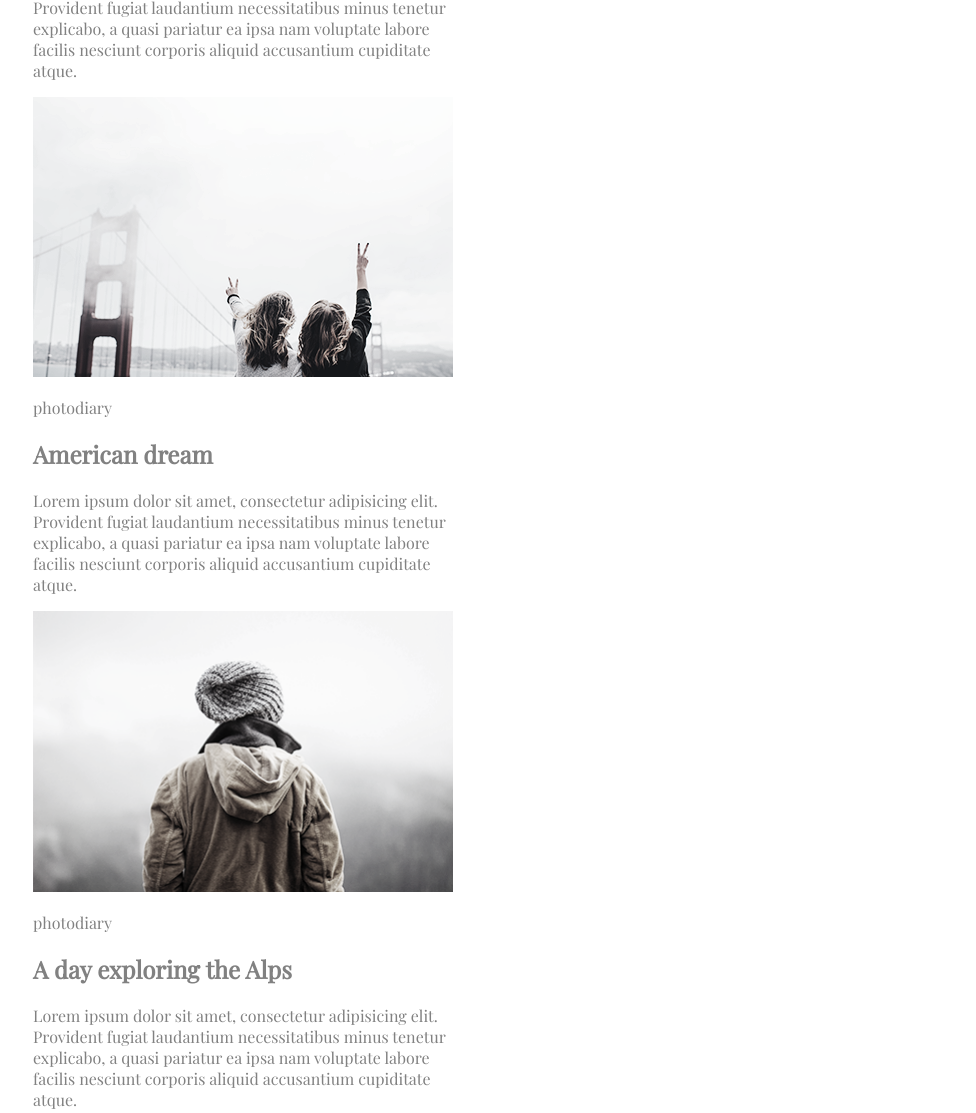
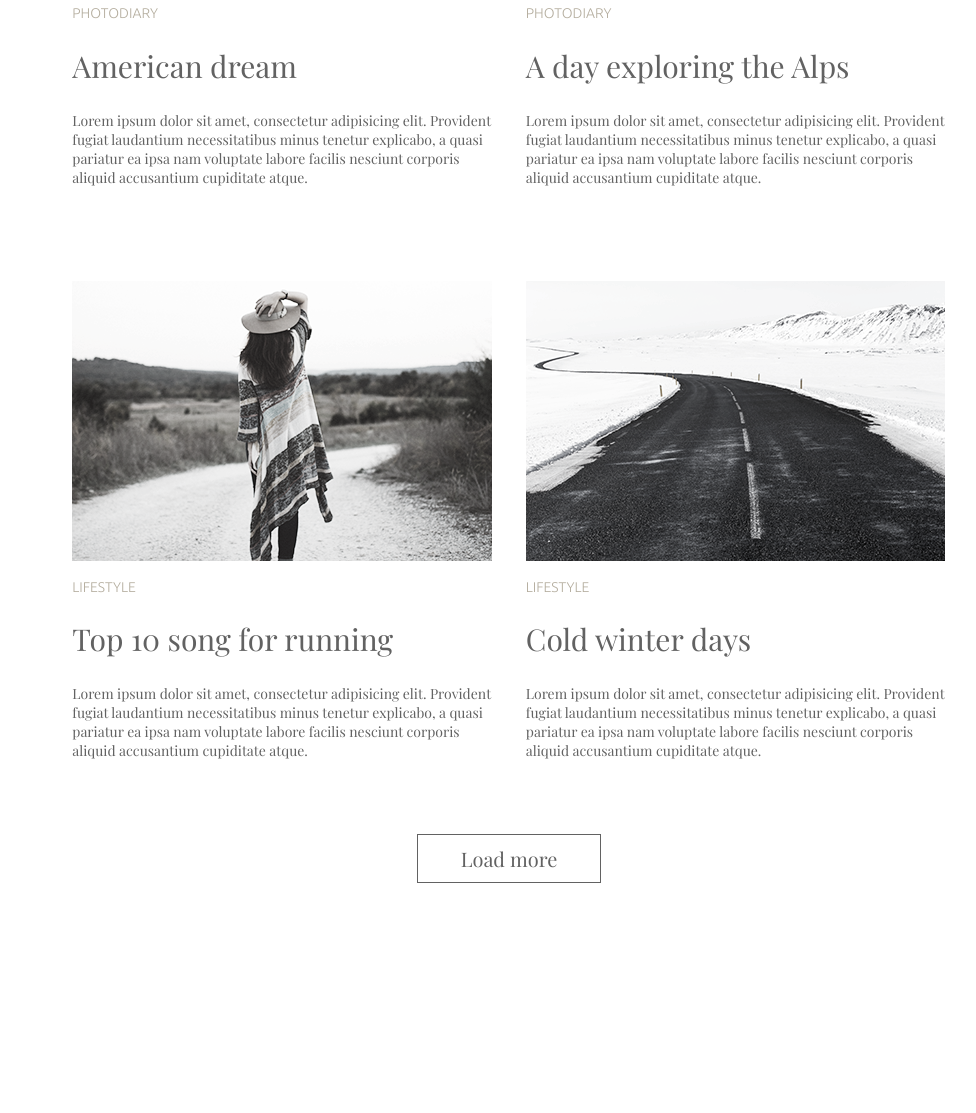
Before and after one commit to tachka123/goit-fe-course, a plain HTML site: page module-3/index.html in a window 1280 px wide. Shown: the part 1067-2180 px from the top of the page, without its empty margins (131-1107 px from the left). After the commit the page ends 1980 px from the top, so only its background shows below. Drawn offline with nearby package versions, Linux system fonts and the light colour scheme.

Commit message:
module-3

```diff
--- a/module-3/css/style.css
+++ b/module-3/css/style.css
@@ -1,45 +1,92 @@
-@import url('https://fonts.googleapis.com/css?family=Playfair+Display');
-
-.menu>.menu-select{
-
+@import url("https://fonts.googleapis.com/css?family=Playfair+Display");
+@import url("https://fonts.googleapis.com/css?family=Ubuntu:300");
+.menu > .menu-select {
   display: inline;
-
-
 }
-.menu-link{
+.menu-link {
   text-align: center;
   margin: auto;
   color: #818181;
   text-decoration: none;
-    font-stretch: extra-expanded
+  font-stretch: extra-expanded;
 }
-header{
+.header {
   text-align: center;
   word-spacing: 122px;
-    font-family: playfair display;
+  font-family: "Playfair Display", serif;
   font-size: 14px;
   text-transform: uppercase;
   margin-bottom: 103px;
-
-
-
+  margin-top: 78px;
 
 }
-.menu-link:hover{
+.menu-link:hover {
   color: #03a9f4;
 }
-.article{
-    font-family: playfair display;
-    margin-right: 156px;
-    margin-left: 156px;
-width: 428px;
+
+.button {
+  width: 162px;
+  align-content: center;
+  text-align: center;
+  border: 1px solid #626262;
+  padding: 10px;
+  margin: auto;
+  margin-top: 60px;
+  margin-bottom: 30px;
+}
+.button-click {
+    padding: 0;
+    border: none;
+    font-family: "Playfair Display";
+    font-size: 20px;
+    color: #626262;
+    background-color: transparent;
+    cursor: pointer;
+}
+.button-click:hover {
+    color: #03a9f4;
+  }
+
+.cart1,
+.cart3,
+.cart5 {
+  width: 420px;
   display: inline-block;
-    color: #818181;
+  text-align: left;
+  margin-right: 30px;
+}
+.cart2,
+.cart4,
+.cart6 {
+  width: 420px;
+  display: inline-block;
+  text-align: left;
+}
+.cart1,
+.cart3 {
+  margin-bottom: 80px;
+}
+.carts {
+  font-family: "Playfair Display", serif;
+  text-align: center;
+  width: 960px;
+  margin: auto auto;
+  font-size: 14px
+}
+
+.little {
+  color: #b4ad9e;
+  font-family: ubuntu;
+  text-transform: uppercase;
+  font-size: 14px;
+}
+
+.artstyle {
+  color: #626262;
+}
+
+.title{
+    font-weight: normal;
+    font-size: 30px
 
 }
-.imgstyle{
-    width: 420px
-}
-.button{
-    text-align: center
-}
--- a/module-3/index.html
+++ b/module-3/index.html
@@ -8,7 +8,7 @@
     <link rel="stylesheet" href="css/style.css" />
   </head>
   <body>
-    <header>
+    <header class="header">
       <ul class="menu">
         <li class="menu-select"><a href="#" class="menu-link">Lifestyle</a></li>
         <li class="menu-select">
@@ -18,11 +18,25 @@
         <li class="menu-select"><a href="#" class="menu-link">Travel</a></li>
       </ul>
     </header>
-    <div class="article">
+    <div class="carts">
+      <div class="cart1">
         <img src="img/1.png" alt="Фоточка потерялась" />
-      <article>
-        <p>Lifestyle</p>
-        <h2>More than just a music festival</h2>
+        <article class="artstyle">
+          <p class="little">Lifestyle</p>
+          <h2 class="title">More than just a music festival</h2>
+          <p>
+            Lorem ipsum dolor sit amet, consectetur adipisicing elit. Provident
+            fugiat laudantium necesssitatibus minus tenetur explicabo, a quasi
+            pariatur ea ipsa nam voluptate labore facilis nesciunt corporis
+            aliquid accusantium cupiditate atque.
+          </p>
+        </article>
+      </div>
+      <div class="cart2">
+        <img src="img/2.png  " class="imgstyle" alt="Фоточка потерялась" />
+        <article class="artstyle">
+          <p class="little">lifestyle</p>
+          <h2 class="title">Life tastes better with coffee</h2>
           <p>
             Lorem ipsum dolor sit amet, consectetur adipisicing elit. Provident
             fugiat laudantium necessitatibus minus tenetur explicabo, a quasi
@@ -31,11 +45,11 @@
           </p>
         </article>
       </div>
-    <div class="article right">
-      <img src="img/2.png  " class="imgstyle" alt="Фоточка потерялась" />
-      <article>
-        <p>lifestyle</p>
-        <h2>Life tastes better with coffee</h2>
+      <div class="cart3">
+        <img src="img/3.png" class="imgstyle" alt="Фоточка потерялась" />
+        <article class="artstyle">
+          <p class="little">photodiary</p>
+          <h2 class="title">American dream</h2>
           <p>
             Lorem ipsum dolor sit amet, consectetur adipisicing elit. Provident
             fugiat laudantium necessitatibus minus tenetur explicabo, a quasi
@@ -44,11 +58,11 @@
           </p>
         </article>
       </div>
-    <div class="article">
-      <img src="img/3.png" class="imgstyle" alt="Фоточка потерялась" />
-      <article>
-        <p>photodiary</p>
-        <h2>American dream</h2>
+      <div class="cart4">
+        <img src="img/5.png" class="imgstyle" alt="Фоточка потерялась" />
+        <article class="artstyle">
+          <p class="little">photodiary</p>
+          <h2 class="title">A day exploring the Alps</h2>
           <p>
             Lorem ipsum dolor sit amet, consectetur adipisicing elit. Provident
             fugiat laudantium necessitatibus minus tenetur explicabo, a quasi
@@ -57,11 +71,11 @@
           </p>
         </article>
       </div>
-    <div class="article">
-      <img src="img/5.png" class="imgstyle" alt="Фоточка потерялась" />
-      <article>
-        <p>photodiary</p>
-        <h2>A day exploring the Alps</h2>
+      <div class="cart5">
+        <img src="img/6.png" class="imgstyle" alt="Фоточка потерялась" />
+        <article class="artstyle">
+          <p class="little">lifestyle</p>
+          <h2 class="title">Top 10 song for running</h2>
           <p>
             Lorem ipsum dolor sit amet, consectetur adipisicing elit. Provident
             fugiat laudantium necessitatibus minus tenetur explicabo, a quasi
@@ -70,11 +84,11 @@
           </p>
         </article>
       </div>
-    <div class="article">
-      <img src="img/6.png" class="imgstyle" alt="Фоточка потерялась" />
-      <article>
-        <p>lifestyle</p>
-        <h2>Top 10 song for running</h2>
+      <div class="cart6">
+        <img src="img/7.png" class="imgstyle" alt="Фоточка потерялась" />
+        <article class="artstyle">
+          <p class="little">lifestyle</p>
+          <h2 class="title">Cold winter days</h2>
           <p>
             Lorem ipsum dolor sit amet, consectetur adipisicing elit. Provident
             fugiat laudantium necessitatibus minus tenetur explicabo, a quasi
@@ -83,19 +97,7 @@
           </p>
         </article>
       </div>
-    <div class="article">
-      <img src="img/7.png" class="imgstyle" alt="Фоточка потерялась" />
-      <article>
-        <p>lifestyle</p>
-        <h2>Cold winter days</h2>
-        <p>
-          Lorem ipsum dolor sit amet, consectetur adipisicing elit. Provident
-          fugiat laudantium necessitatibus minus tenetur explicabo, a quasi
-          pariatur ea ipsa nam voluptate labore facilis nesciunt corporis
-          aliquid accusantium cupiditate atque.
-        </p>
-      </article>
     </div>
-    <div  class="button" ><button>Load more</button></div>
+    <div class="button"><button class="button-click">Load more</button></div>
   </body>
 </html>
```
Lines whose indentation alone changed are shown as unchanged.
